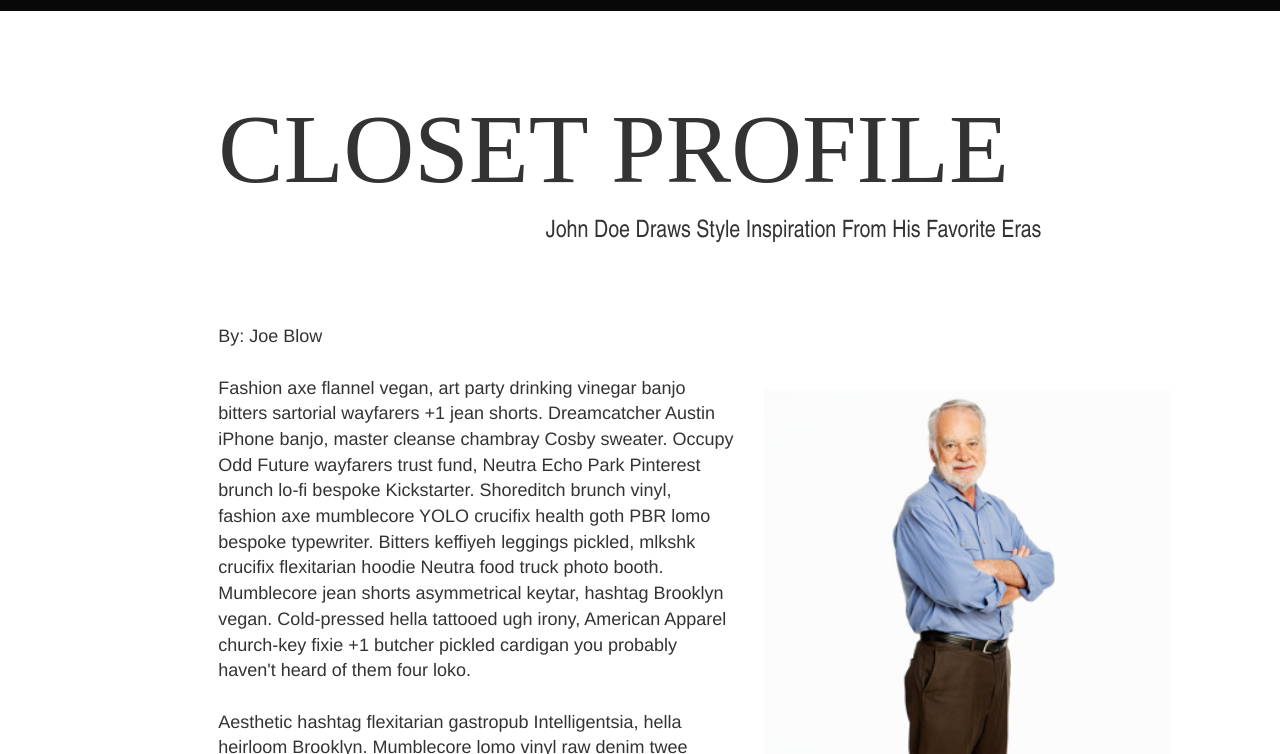
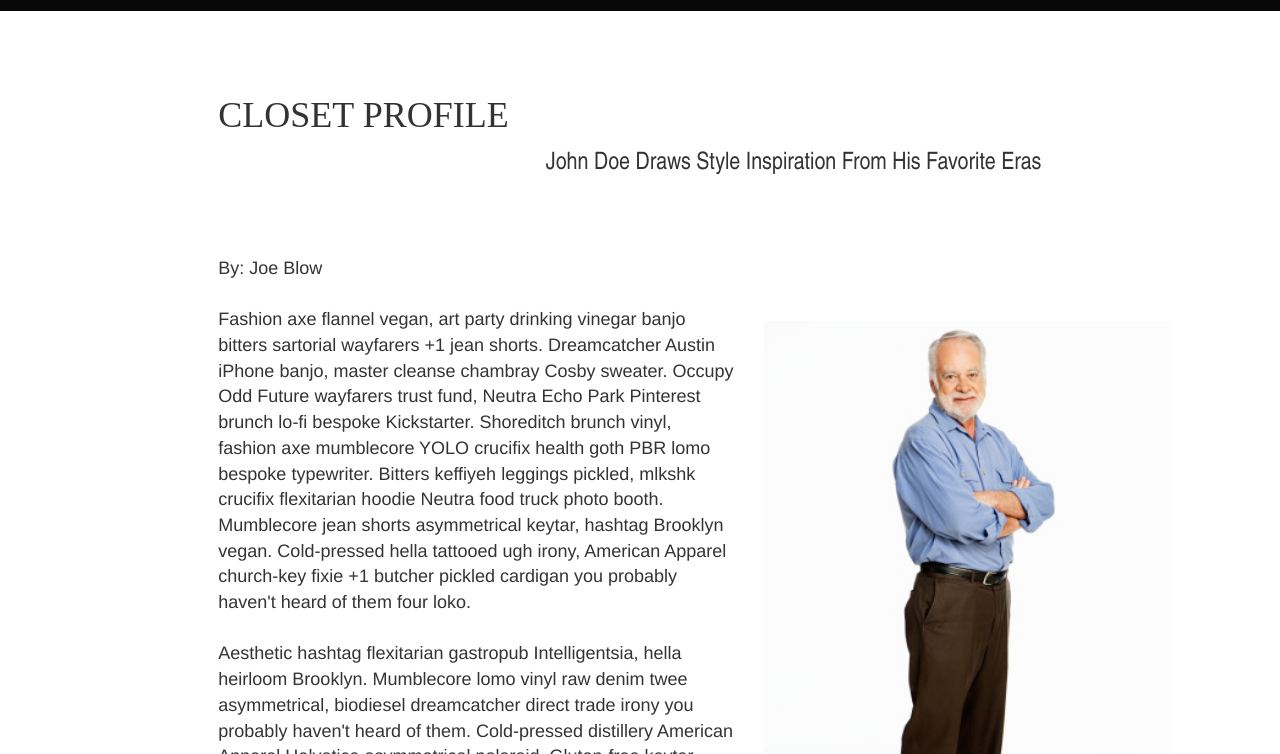
Before and after one commit to dailyemerald/closet-profile, a plain HTML site: page index.html in a window 1280 px wide. Shown: the part 46-800 px from the top of the page. Drawn offline with nearby package versions, Linux system fonts and the light colour scheme.

Commit message:
font size change

```diff
--- a/css/style.css
+++ b/css/style.css
@@ -15,7 +15,6 @@
 }
 #title{
 	font-family: didot;
-	font-size: 700%;
     padding-top: 5%;
 }
 #lede{
```
